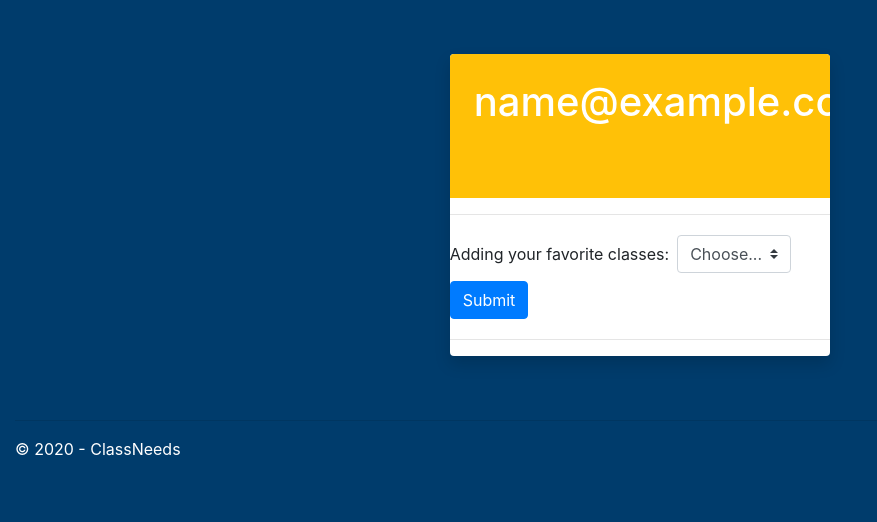
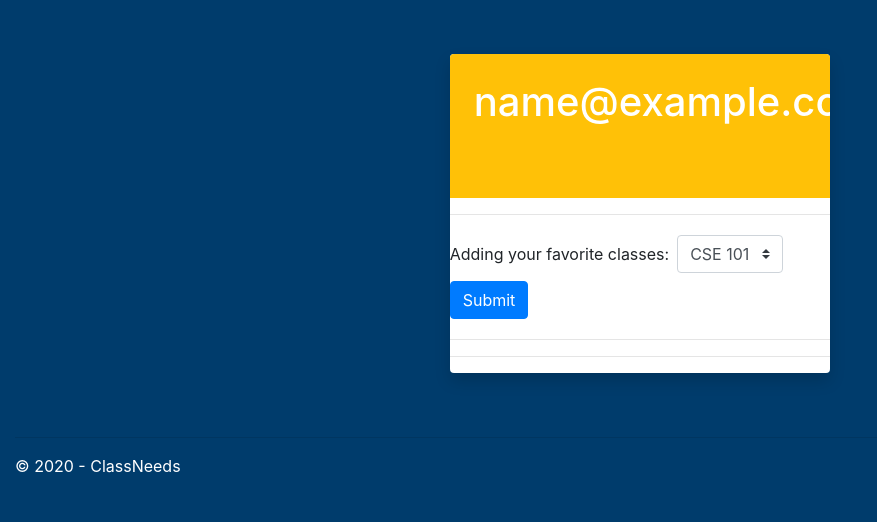
Before and after one commit to Error808/ClassNeeds, a Flask app: page /Profile/1 in a window 1280 px wide. Shown: the part 278-800 px from the top of the page, without its empty margins (0-877 px from the left). Run offline with Flask 2, Linux system fonts and the light colour scheme; the visitor is signed in with stand-in values (Sample User, id 1); data comes from the database, SQL or seed files in the repository; parts of the project's set-up code (start-up, migrations or seed data) failed here and were passed over; some libraries are stand-ins or nearby versions.

Commit message:
choose_profile

```diff
--- a/ClassNeeds/templates/profile.html
+++ b/ClassNeeds/templates/profile.html
@@ -28,7 +28,7 @@
             <form class="form-inline" action="/Profile/<email>" method="post">
                 <label class="my-1 mr-2" for="inlineFormCustomSelectPref">Adding your favorite classes:</label>
                 <select class="custom-select my-1 mr-sm-2" id="inlineFormCustomSelectPref" name = "classname">
-                    <option selected>Choose...</option>
+                    {#<option selected></option>#}
                     {% for class in classes %}
                         <option value="{{ class }}">{{ class }}</option>
                     {% endfor %}
@@ -44,7 +44,7 @@
                       </i>
                   {% endfor %}
               </form>
-
+              <hr>
 
 
         </div>
```
